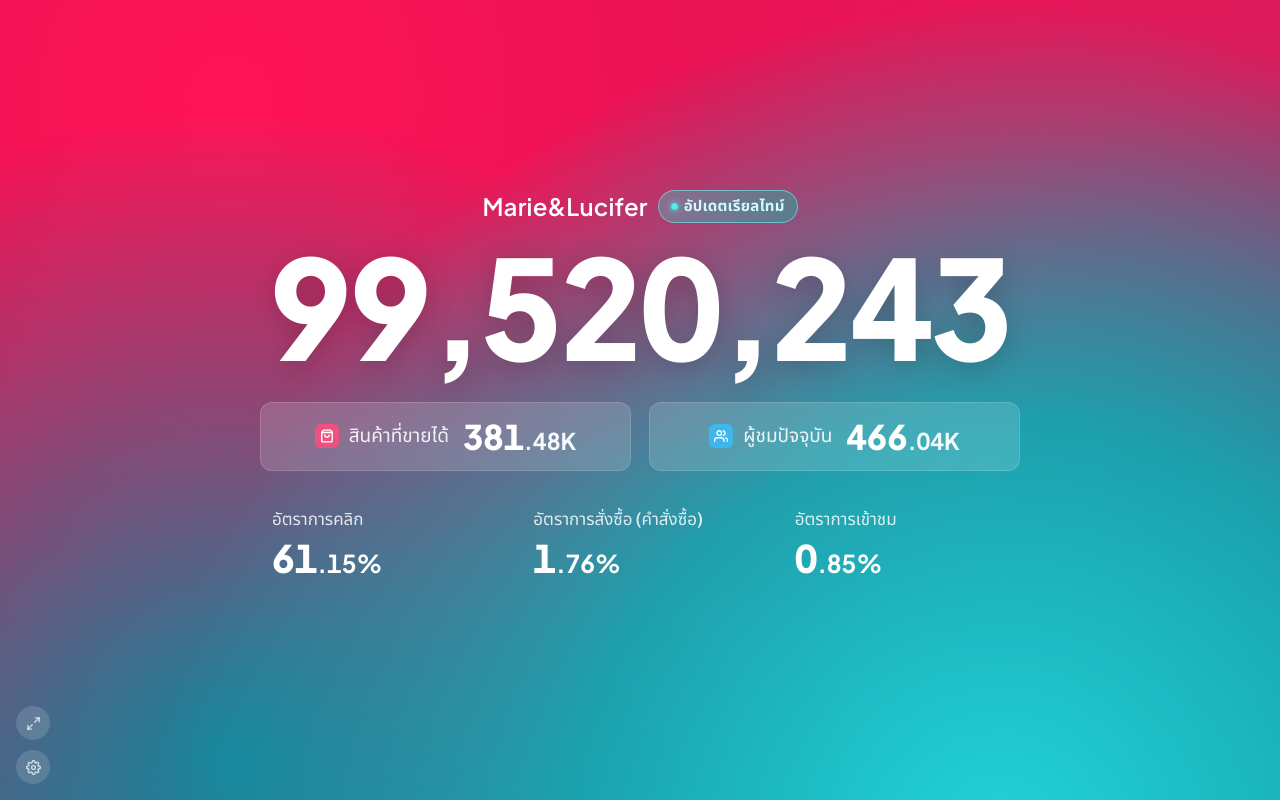
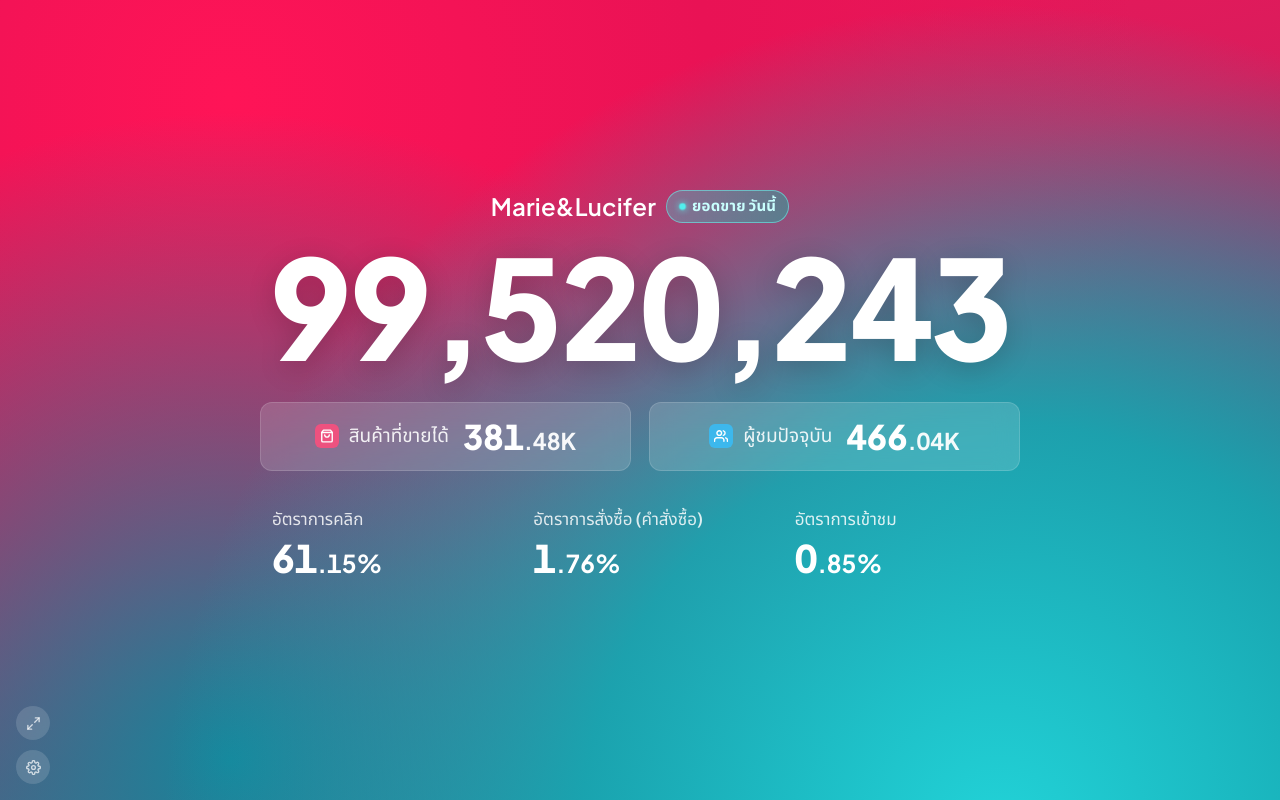
Before and after one commit to phanuphongchaisong-wq/my-love, a plain HTML site: page index.html in a window 1280 px wide. Drawn offline with Linux system fonts and the light colour scheme.

Commit message:
Update index.html

```diff
--- a/index.html
+++ b/index.html
@@ -373,7 +373,7 @@
       <span id="titleText">Marie&Lucifer </span>
       <span class="live-pill">
         <span class="live-dot"></span>
-        <span>อัปเดตเรียลไทม์</span>
+        <span>ยอดขาย วันนี้ </span>
       </span>
     </div>
 
```
